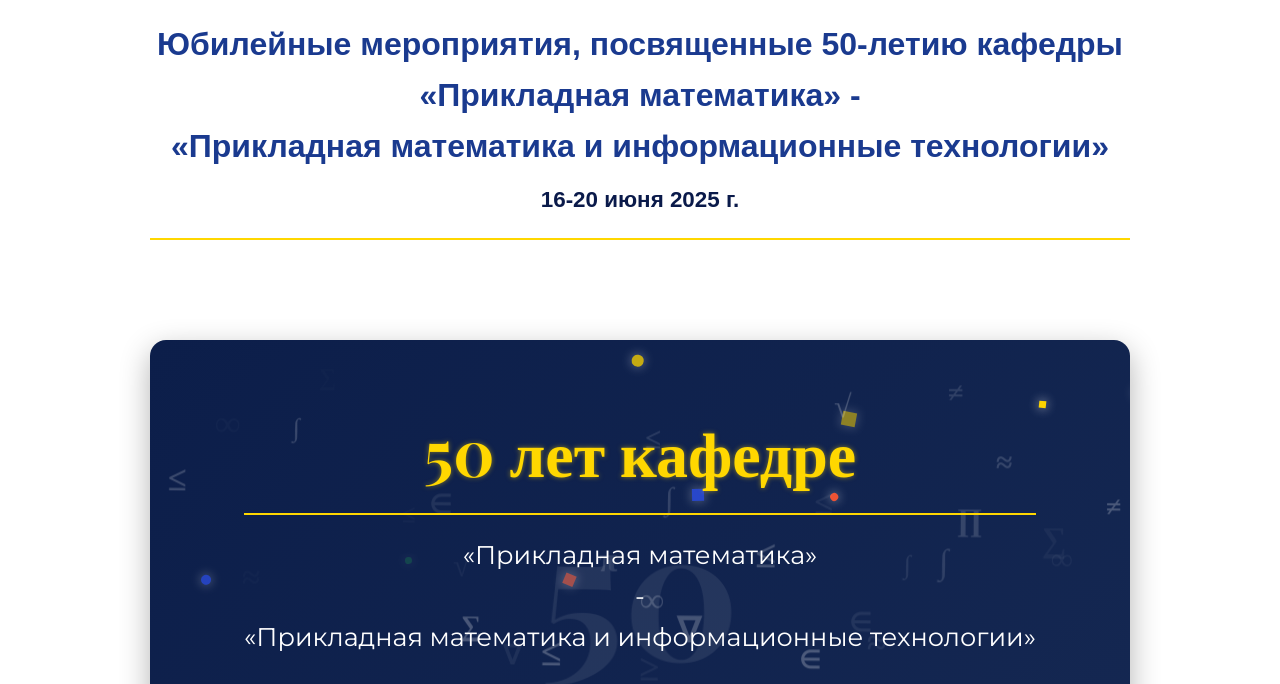
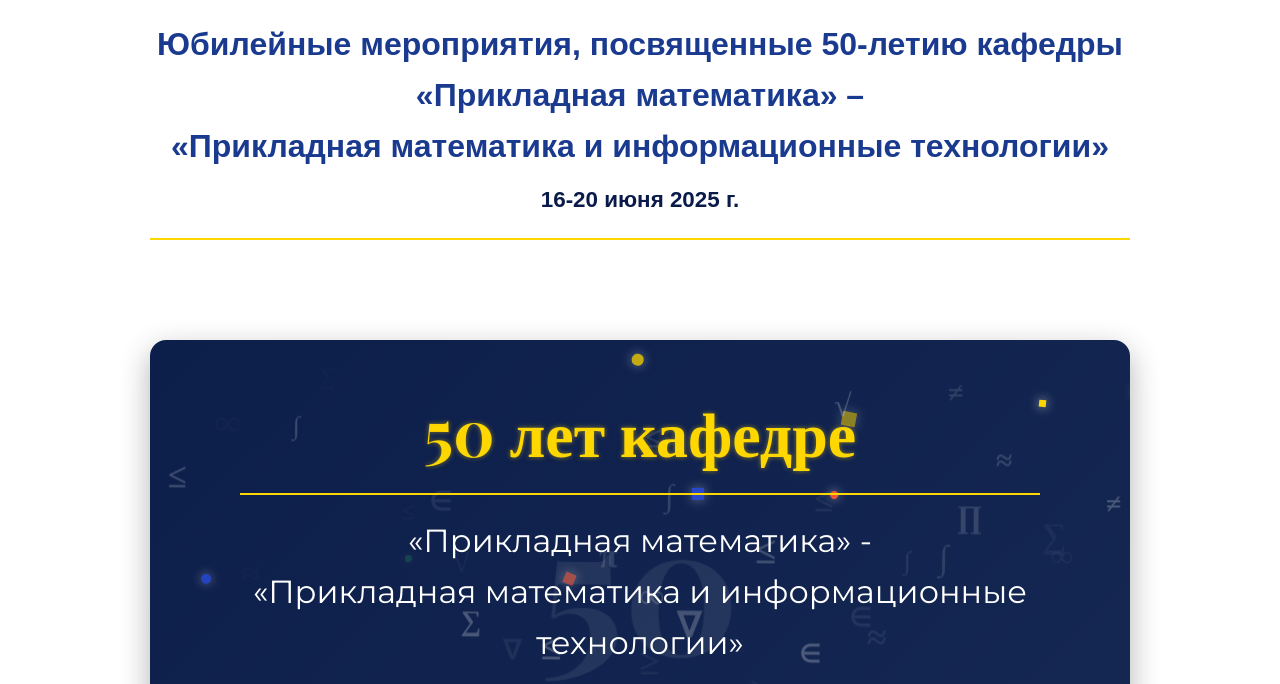
Before and after one commit to DaniilKlyukin/50_years_PMiIT, a plain HTML site: page index.html in a window 1280 px wide. Shown: the part 209-893 px from the top of the page. Drawn offline with nearby package versions, Linux system fonts and the light colour scheme.

Commit message:
refactor

```diff
--- a/index.html
+++ b/index.html
@@ -27,7 +27,7 @@
             <div class="university-logo">
                 <img src="assets/logo.png" alt="ПМиИТ">
             </div>
-            <h1>Юбилейные мероприятия, посвященные 50-летию кафедры<br>«Прикладная математика» -<br>«Прикладная математика и информационные технологии»</h1>
+            <h1>Юбилейные мероприятия, посвященные 50-летию кафедры<br>«Прикладная математика» –<br>«Прикладная математика и информационные технологии»</h1>
             <div class="dates">16-20 июня 2025 г.</div>
         </header>
 
@@ -38,8 +38,7 @@
 
 					<div class="banner-content">
 						<h2 class="banner-title">50 лет кафедре</h2>
-						<p class="banner-subtitle">«Прикладная математика»</p>
-						<p class="banner-subtitle">-</p>
+						<p class="banner-subtitle">«Прикладная математика» -</p>
 						<p class="banner-subtitle">«Прикладная математика и информационные технологии»</p>
 						<div class="date-range">1975 - 2025</div>
 					</div>
--- a/styles/main.css
+++ b/styles/main.css
@@ -111,7 +111,7 @@ h2 {
 
 .anniversary-banner {
   position: relative;
-  height: 500px;
+  height: auto;
   background: linear-gradient(135deg, #0c1e4a, #152852);
   border-radius: 16px;
   overflow: hidden;
@@ -168,7 +168,7 @@ h2 {
 }
 
 .banner-subtitle {
-  font-size: 1.6rem;
+  font-size: 2rem;
   opacity: 0.9;
   margin-bottom: 0px;
   margin-top: 0px;
```
